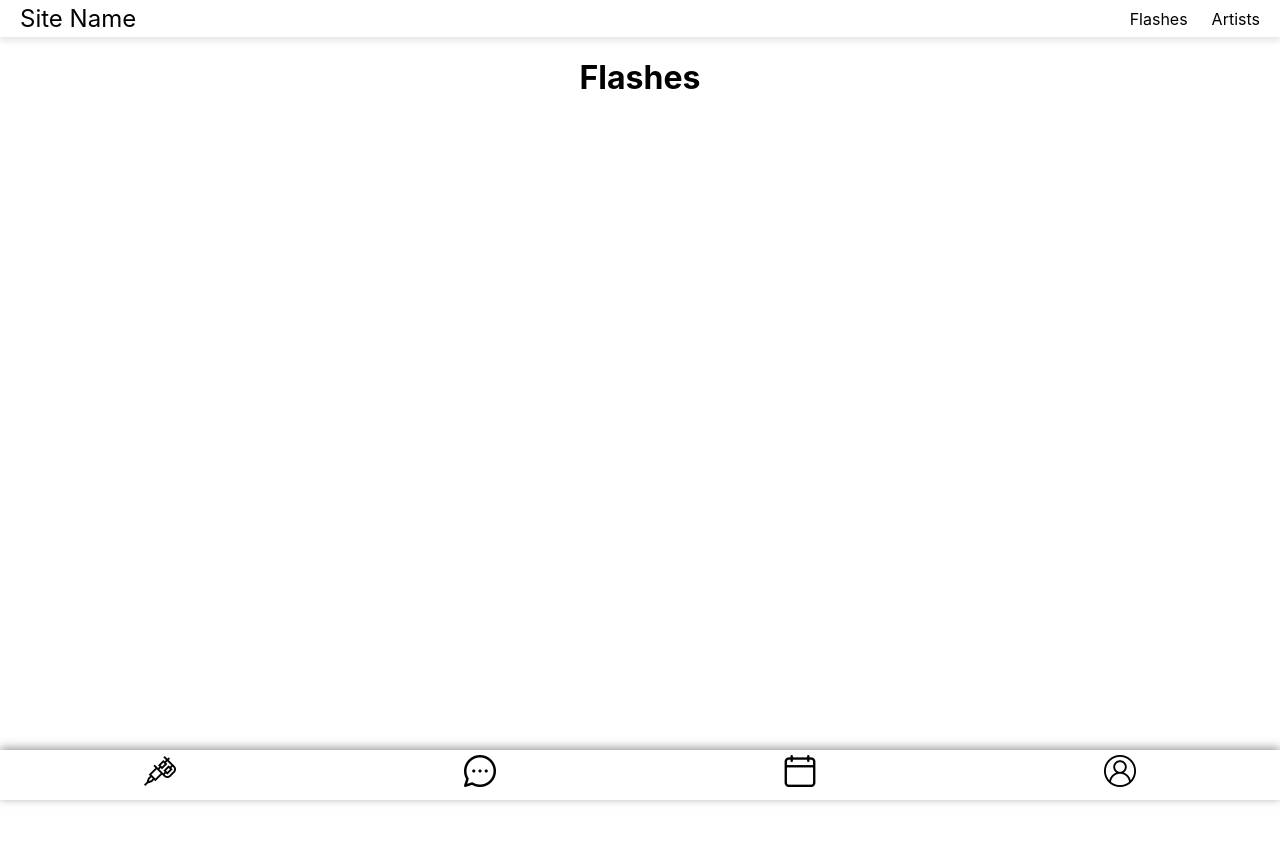
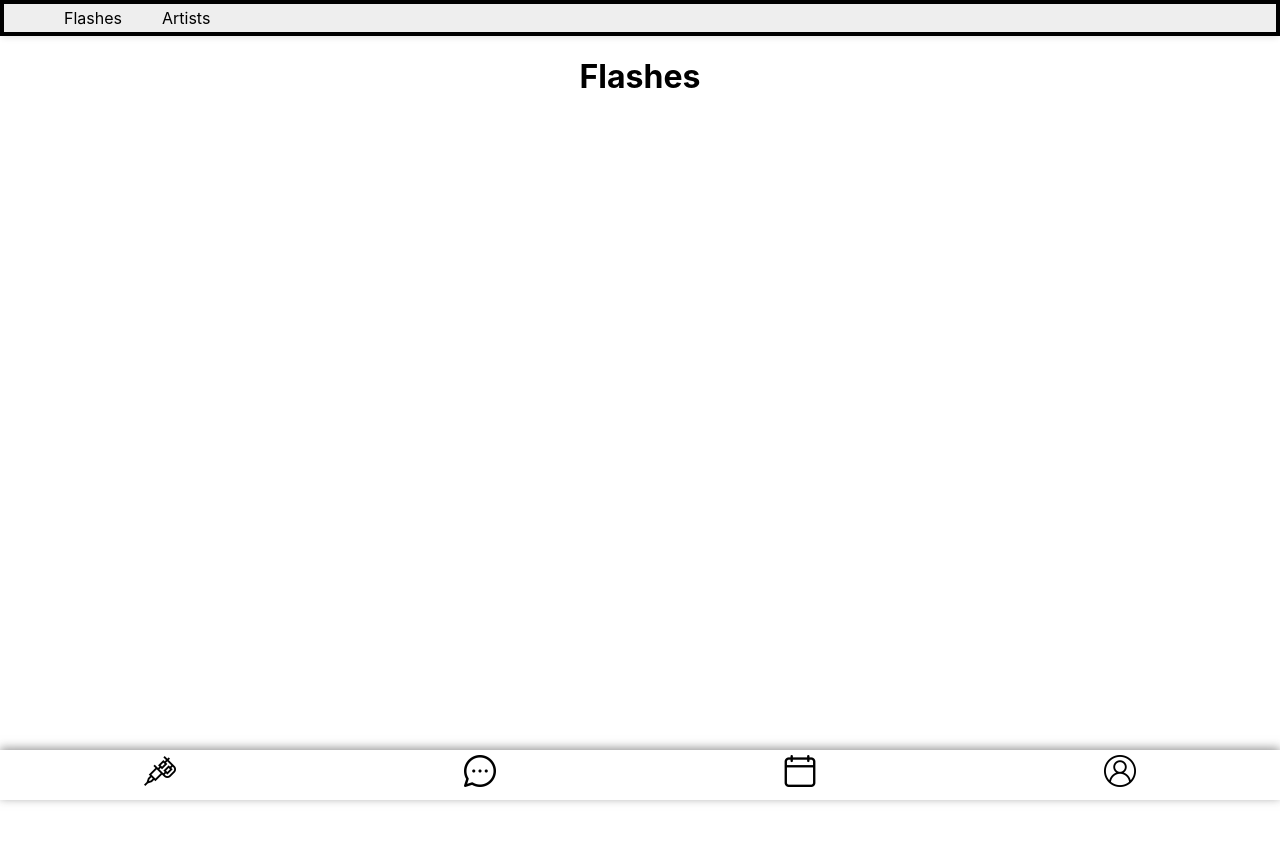
Before and after one commit to elijahnicpon/flashys, a React (Create React App) app in the folder flashys_frontend/: page / in a window 1280 px wide. Shown: the top 842 px of the page. Built offline with nearby package versions, Linux system fonts and the light colour scheme.

Commit message:
fixing up nav bar

```diff
--- a/flashys_frontend/src/Navbar.js
+++ b/flashys_frontend/src/Navbar.js
@@ -1,20 +1,20 @@
 export default function Navbar() {
     const path = window.location.pathname
     return (
+        <div className="customlinkcontainer">
             <nav className="nav">
-            <a href="/" className="site-title">Site Name</a>
                 <ul>
                     <CustomLink href="/flashes">Flashes</CustomLink>
                     <CustomLink href="/artists">Artists</CustomLink>
                 </ul>
             </nav>
+        </div>
 )}
 
 function CustomLink({ href, children, ...props}) {
     const path = window.location.pathname
     return (
-        <li cla
-        ssName={path === href ? "active" : ""}>
+        <li className={path === href ? "active" : ""}>
             <a href={href} {...props}>{children}</a>
         </li>
     )
--- a/flashys_frontend/src/pages/Flashes.js
+++ b/flashys_frontend/src/pages/Flashes.js
@@ -1,3 +1,9 @@
-export default function Flashes() {
-    return <h1>Flashes</h1>
+import React from 'react'
+
+const Flashes = () => {
+  return (
+    <h1>Flashes</h1>
+  )
 }
+
+export default Flashes
--- a/flashys_frontend/src/styles.css
+++ b/flashys_frontend/src/styles.css
@@ -12,26 +12,26 @@ body {
 }
 
 .nav {
+    width: 100%;
+    gap: 2rem;
+    padding: 0 1rem;
     background-color: #ffffff;
     color: rgb(0, 0, 0);
-    display: flex;
-    justify-content: space-between;
-    align-items: stretch;
-    gap: 2rem;
-    padding: 0 1rem;
     box-shadow: 0 4px 6px rgba(0, 0, 0, 0.1);
+    /* CSS just to show the bounds */
+    border: 2px solid;
+    background-color: #eee
 }
 
 .nav ul {
-    padding: 0;
-    margin: 0;
+    padding-top: 0;
+    padding-bottom: 0;
+    margin-top: 0;
+    margin-bottom: 0;
     list-style: none;
     display: flex;
-    gap: 1rem;
-}
-
-.site-title {
-    font-size: 1.5rem;
+    align-items: center;
+    gap: 2rem;
 }
 
 .nav a {
@@ -43,10 +43,21 @@ body {
     padding: .25rem;
 }
 
+.customlinkcontainer {
+    align-items: center;
+    border: 2px solid;
+    background-color: #eee
+}
+
+.nav li {
+    align-self: center;
+}
+
 .nav li.active {
     background-color: rgb(133, 133, 133)
 }
 
+
 .nav li:hover {
     background-color: #777;
 }
```
Lines whose indentation alone changed are shown as unchanged.
